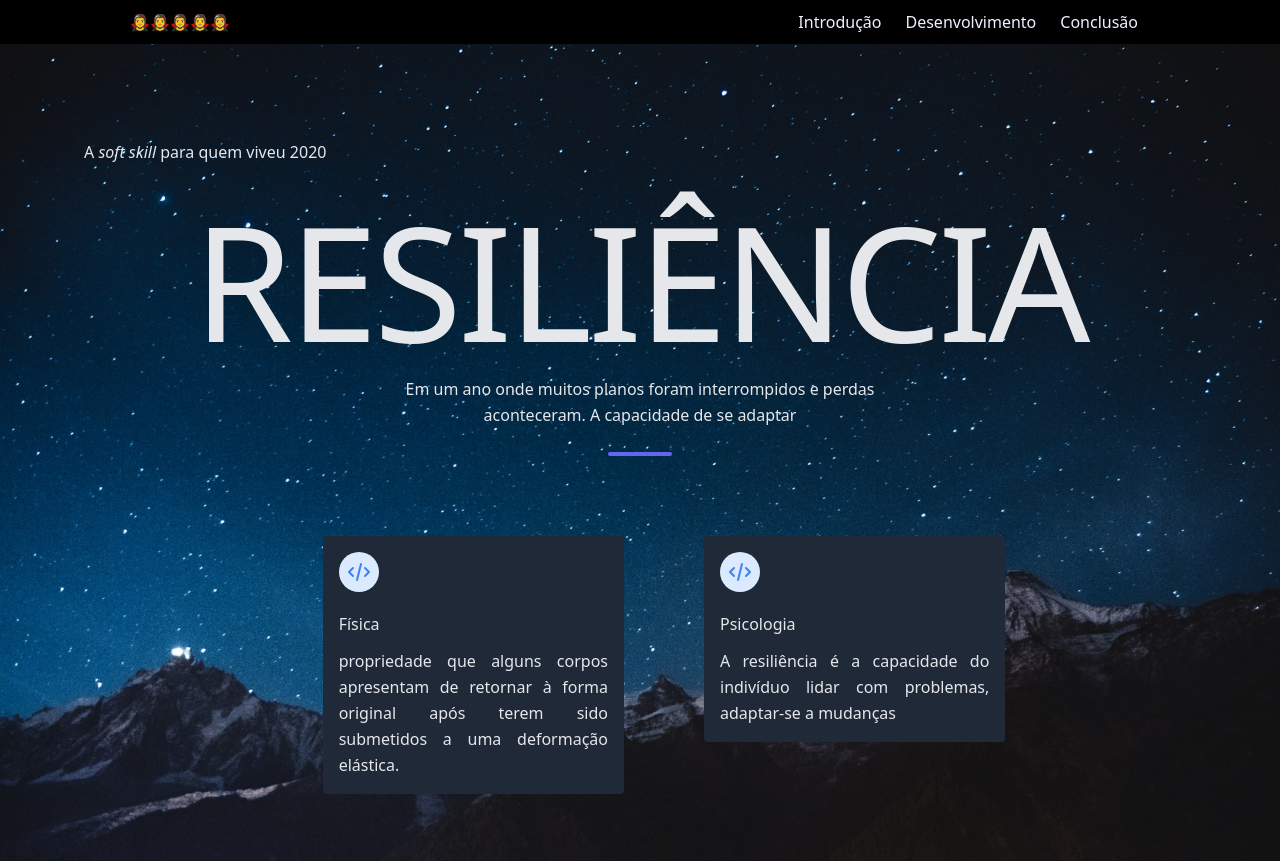
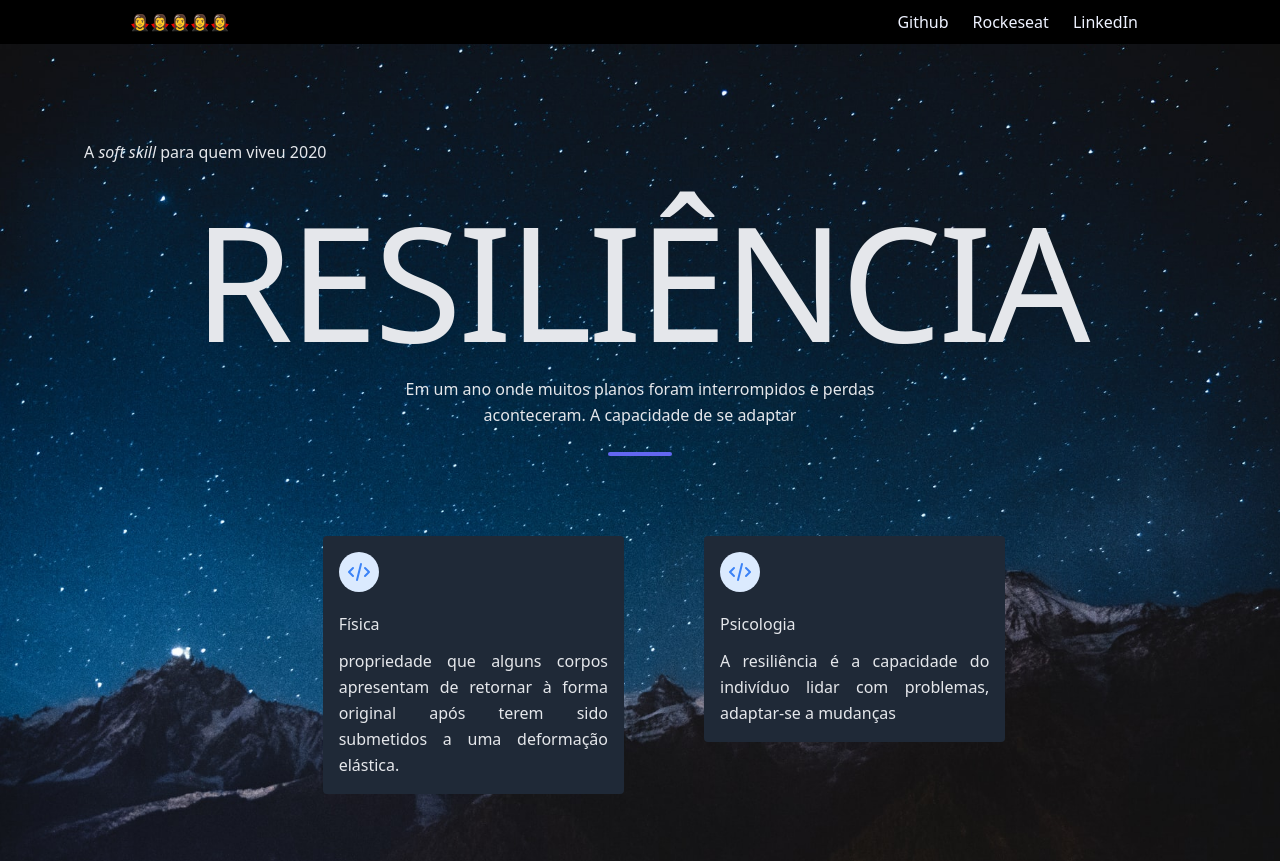
Before and after one commit to WilsonNet/lp-softskills, a Gatsby site: page / in a window 1280 px wide. Shown: the top 861 px of the page. Built offline with nearby package versions, Linux system fonts and the light colour scheme; Gatsby itself is replaced by a stand-in of ours.

Commit message:
Adicionado links no header

```diff
--- a/src/components/Header.tsx
+++ b/src/components/Header.tsx
@@ -1,11 +1,11 @@
-import React from "react"
+import React from 'react'
 
 interface ListItem {
   text: string
   link?: string
 }
 
-function ListItem({ text, link = "!" }: ListItem) {
+function ListItem({ text, link = '!' }: ListItem) {
   return (
     <li className="mx-3">
       <a href={link}>{text}</a>
@@ -22,9 +22,12 @@ function Header() {
       >
         <div>🧛‍♀️🧛‍♀️🧛‍♀️🧛‍♀️🧛‍♀️</div>
         <ul className="flex text-lg">
-          <ListItem text={"Introdução"} />
-          <ListItem text={"Desenvolvimento"} />
-          <ListItem text={"Conclusão"} />
+          <ListItem link={'https://github.com/WilsonNet'} text={'Github'} />
+          <ListItem
+            link={'https://rocketseat.com.br/dashboard'}
+            text={'Rockeseat'}
+          />
+          <ListItem link={'https://www.linkedin.com/in/wilson-neto-943127143/'} text={'LinkedIn'} />
         </ul>
       </div>
     </header>
```
